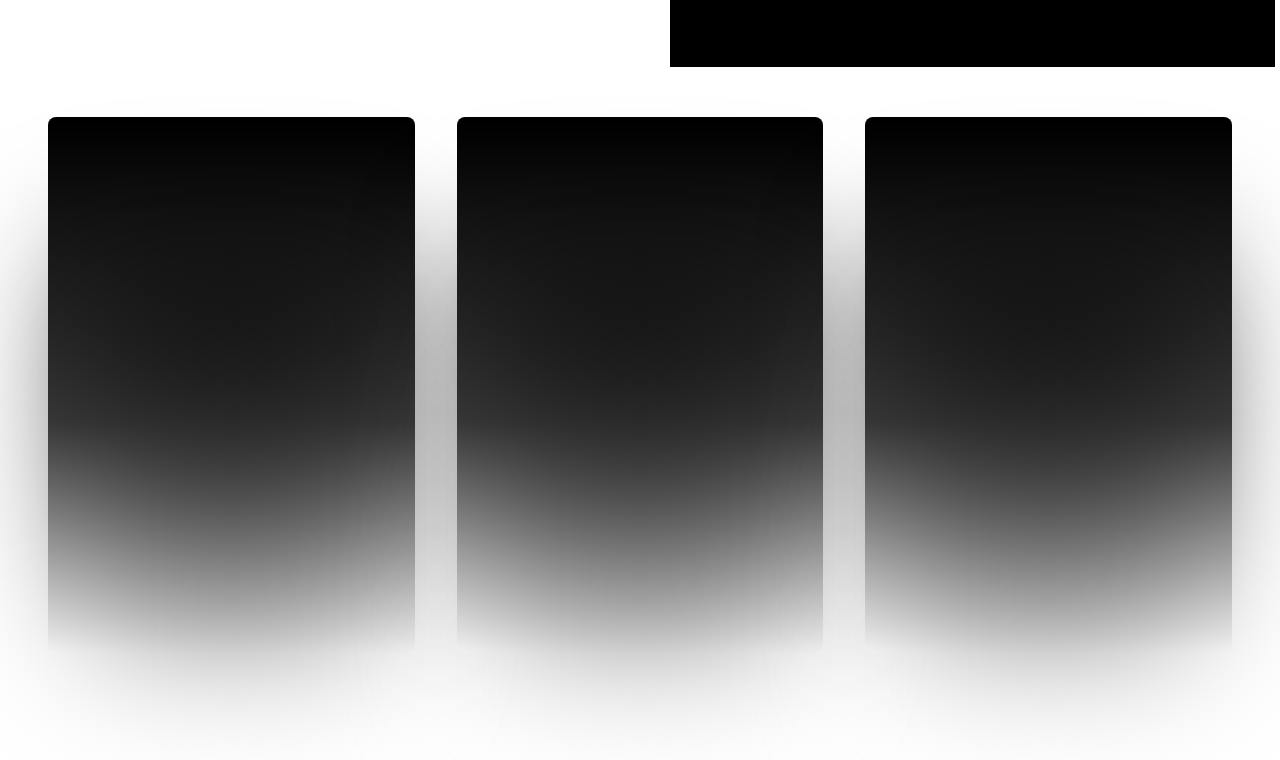
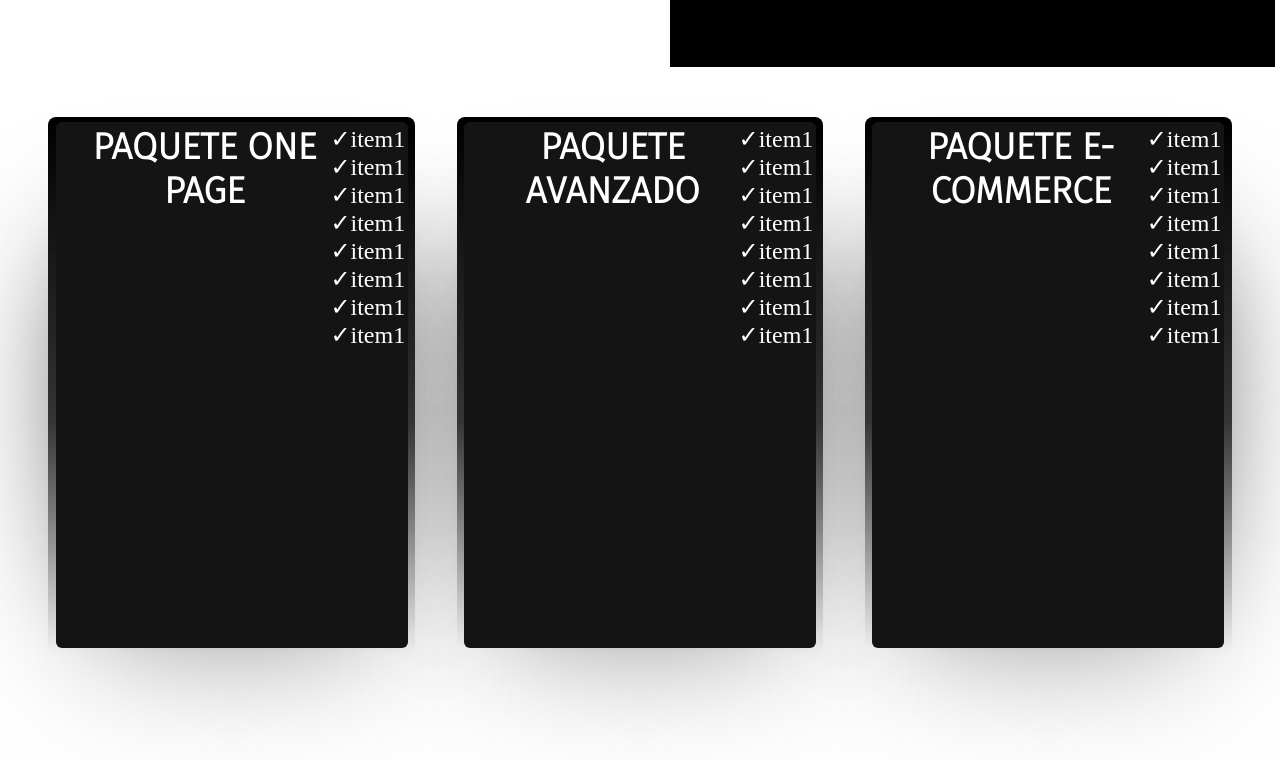
Before and after one commit to MizzioCoding/MIZZIO-Site, a plain HTML site: page index.html in a window 1280 px wide. Shown: the part 1857-2617 px from the top of the page. Drawn offline with Linux system fonts and the light colour scheme.

Commit message:
cards fix

```diff
--- a/index.html
+++ b/index.html
@@ -111,12 +111,46 @@
     <section id="paquetes">
         <div class="paquetes-container">
             <div class="cards-container">
-            <div class="card">
-                <div class="cardblack"></div>
+                <div class="card">
+                    <h1>PAQUETE ONE PAGE</h1>
+                    <ul>
+                        <li>item1</li>
+                        <li>item1</li>
+                        <li>item1</li>
+                        <li>item1</li>
+                        <li>item1</li>
+                        <li>item1</li>
+                        <li>item1</li>
+                        <li>item1</li>
+                    </ul>
+                </div>
+                <div class="card">
+                    <h1>PAQUETE AVANZADO</h1>
+                    <ul>
+                        <li>item1</li>
+                        <li>item1</li>
+                        <li>item1</li>
+                        <li>item1</li>
+                        <li>item1</li>
+                        <li>item1</li>
+                        <li>item1</li>
+                        <li>item1</li>
+                    </ul>
+                </div>
+                <div class="card">
+                    <h1>PAQUETE E-COMMERCE</h1>
+                    <ul>
+                        <li>item1</li>
+                        <li>item1</li>
+                        <li>item1</li>
+                        <li>item1</li>
+                        <li>item1</li>
+                        <li>item1</li>
+                        <li>item1</li>
+                        <li>item1</li>
+                    </ul>
+                </div>
             </div>
-            <div class="card"></div>
-            <div class="card"></div>
-        </div>
         </div>
 
     </section>
--- a/style.css
+++ b/style.css
@@ -81,7 +81,7 @@ html {
 
 .toggle-button {
     position: absolute;
-    top: 2rem;
+    top: 1rem;
     right: 1rem;
     display: none;
     flex-direction: column;
@@ -260,7 +260,7 @@ html {
 
 .cards-container {
     display: flex;
-    flex-direction: row;
+    flex-flow: row wrap;
     justify-content: space-evenly;
 }
 
@@ -276,7 +276,6 @@ html {
 }
 
 
-
 .card {
     background: #141414;
     width: var(--card-width);
@@ -285,22 +284,28 @@ html {
     position: relative;
     border-radius: 6px;
     justify-content: center;
-    align-items: center;
     text-align: center;
     display: flex;
-    font-size: 1.5em;
     color: rgb(88 199 250 / 0%);
     cursor: pointer;
-    font-family: cursive;
     margin-top: 50px;
 }
 
-.cardblack {
-    z-index: 4;
-    background-color: #000;
-    width: 65vw;
-    width: 65vh;
+.card h1{
+    color: #fff;
+    font-size: 2.3rem;
 }
+
+.card ul{
+    list-style: none;
+    color: #fff;
+    font-size: 1.5rem;
+}
+
+.card ul li::before{
+    content: '✓';
+}
+
 
 .card:hover {
     color: rgb(0, 0, 0);
@@ -317,6 +322,7 @@ html {
     position: absolute;
     top: -1%;
     left: -2%;
+    z-index: -1;
     animation: spin 2.5s linear infinite;
 }
 
@@ -326,6 +332,7 @@ html {
     top: calc(var(--card-height) / 6);
     left: 0;
     right: 0;
+    z-index: -1;
     height: 100%;
     width: 100%;
     margin: 0 auto;
```
